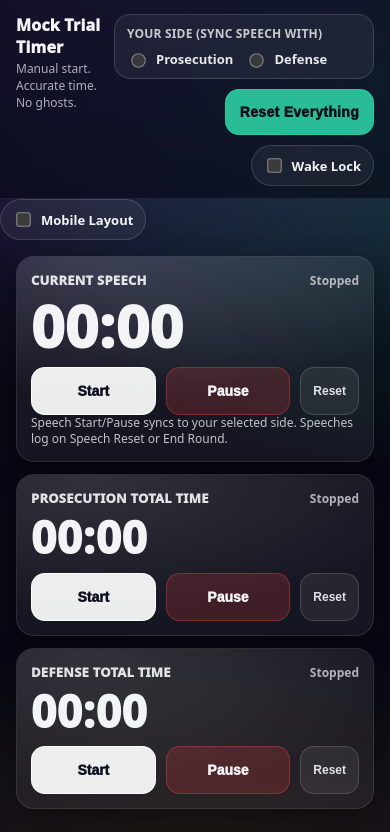
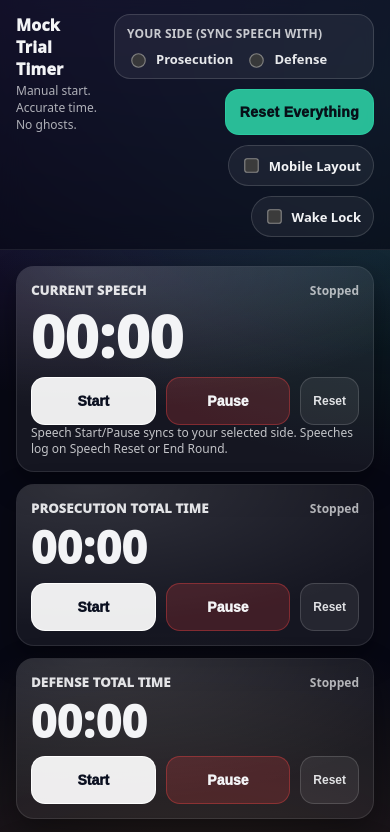
Before and after one commit to lauriefred21-droid/Mock-trial-timer, a plain HTML site: page index.html in a window 390 px wide. Shown: the top 832 px of the page. Drawn offline with Linux system fonts and the light colour scheme.

Commit message:
Update index.html

```diff
--- a/index.html
+++ b/index.html
@@ -299,7 +299,8 @@
       letter-spacing: .2px;
       text-transform: uppercase;
     }
-    /* -------- Mobile Layout Toggle (safe: CSS-only) -------- */
+
+    /* -------- Mobile Layout Toggle (CSS-only behavior) -------- */
     body.mobile-mode header .subtitle { display: none; }
 
     body.mobile-mode .wrap {
@@ -320,26 +321,19 @@ body.mobile-mode .controls {
       grid-template-columns: 1fr 1fr;
     }
 
-/* Make Reset easier but still smaller: full-width row below */
     body.mobile-mode .controls button.reset {
       grid-column: 1 / span 2;
       min-height: 44px;
     }
 
-/* Slightly larger pause button targets on mobile */
     body.mobile-mode button.pause,
     body.mobile-mode button.objection,
     body.mobile-mode button.resume {
       min-height: 56px;
     }
 
-/* Keep header controls from wrapping into chaos on iPhone */
-body.mobile-mode .top-controls {
-  gap: 8px;
-}
-body.mobile-mode .rolebox {
-  min-width: 220px;
-}
+    body.mobile-mode .top-controls { gap: 8px; }
+    body.mobile-mode .rolebox { min-width: 220px; }
   </style>
 </head>
 
@@ -361,16 +355,18 @@ body.mobile-mode .rolebox {
 
     <button class="resetall" id="resetEverythingBtn" title="Reset all timers and clear speech log">Reset Everything</button>
 
+    <label class="chip" title="Toggle a more compact, thumb-friendly layout">
+      <input id="mobileToggle" type="checkbox" />
+      Mobile Layout
+    </label>
+
     <label class="chip" title="Keep screen awake (if supported)">
       <input id="wakeToggle" type="checkbox" />
       Wake Lock
     </label>
   </div>
 </header>
-<label class="chip" title="Toggle a more compact, thumb-friendly layout">
-  <input id="mobileToggle" type="checkbox" />
-  Mobile Layout
-</label>
+
 <div class="wrap">
   <div class="grid">
 
@@ -465,6 +461,23 @@ body.mobile-mode .rolebox {
 </div>
 
 <script>
+  // ---------- Mobile layout toggle (CSS-only behavior) ----------
+  const mobileToggle = document.getElementById('mobileToggle');
+  function applyMobileMode(enabled) {
+    document.body.classList.toggle('mobile-mode', !!enabled);
+    localStorage.setItem('mt_mobile_mode', enabled ? '1' : '0');
+    if (mobileToggle) mobileToggle.checked = !!enabled;
+  }
+  try {
+    const saved = localStorage.getItem('mt_mobile_mode');
+    applyMobileMode(saved === '1');
+  } catch {
+    applyMobileMode(false);
+  }
+  if (mobileToggle) {
+    mobileToggle.addEventListener('change', () => applyMobileMode(mobileToggle.checked));
+  }
+
   // ---------- Helpers ----------
   function formatMsToMMSS(ms) {
     ms = Math.max(0, ms);
@@ -491,7 +504,7 @@ body.mobile-mode .rolebox {
         const data = JSON.parse(raw);
         this.elapsedMs = data.elapsedMs || 0;
       } catch {}
-      // Important: never restore running state
+      // Never restore running state
       this.running = false;
       this.startedAtEpoch = 0;
     }
@@ -533,8 +546,7 @@ body.mobile-mode .rolebox {
   const def    = new Stopwatch('mt_def');
   const round  = new Stopwatch('mt_round');
 
-  // Force round to default 0:00 on load (per your request).
-  // It will only move if the user presses Start.
+  // Round defaults to 0:00 and does not auto-start
   round.reset();
 
   // ---------- Role (persisted; never auto-changed) ----------
```
Lines whose indentation alone changed are shown as unchanged.
